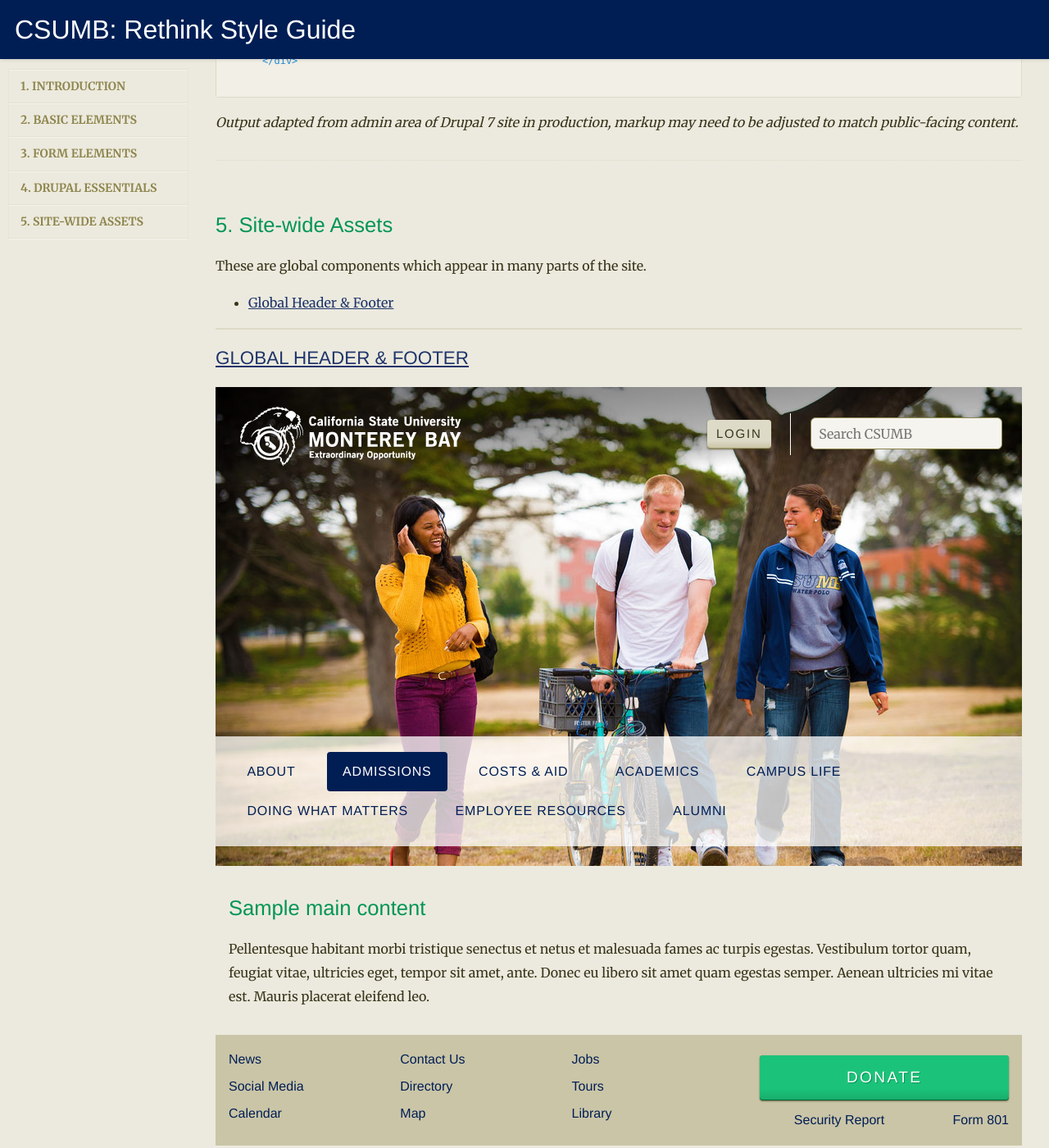
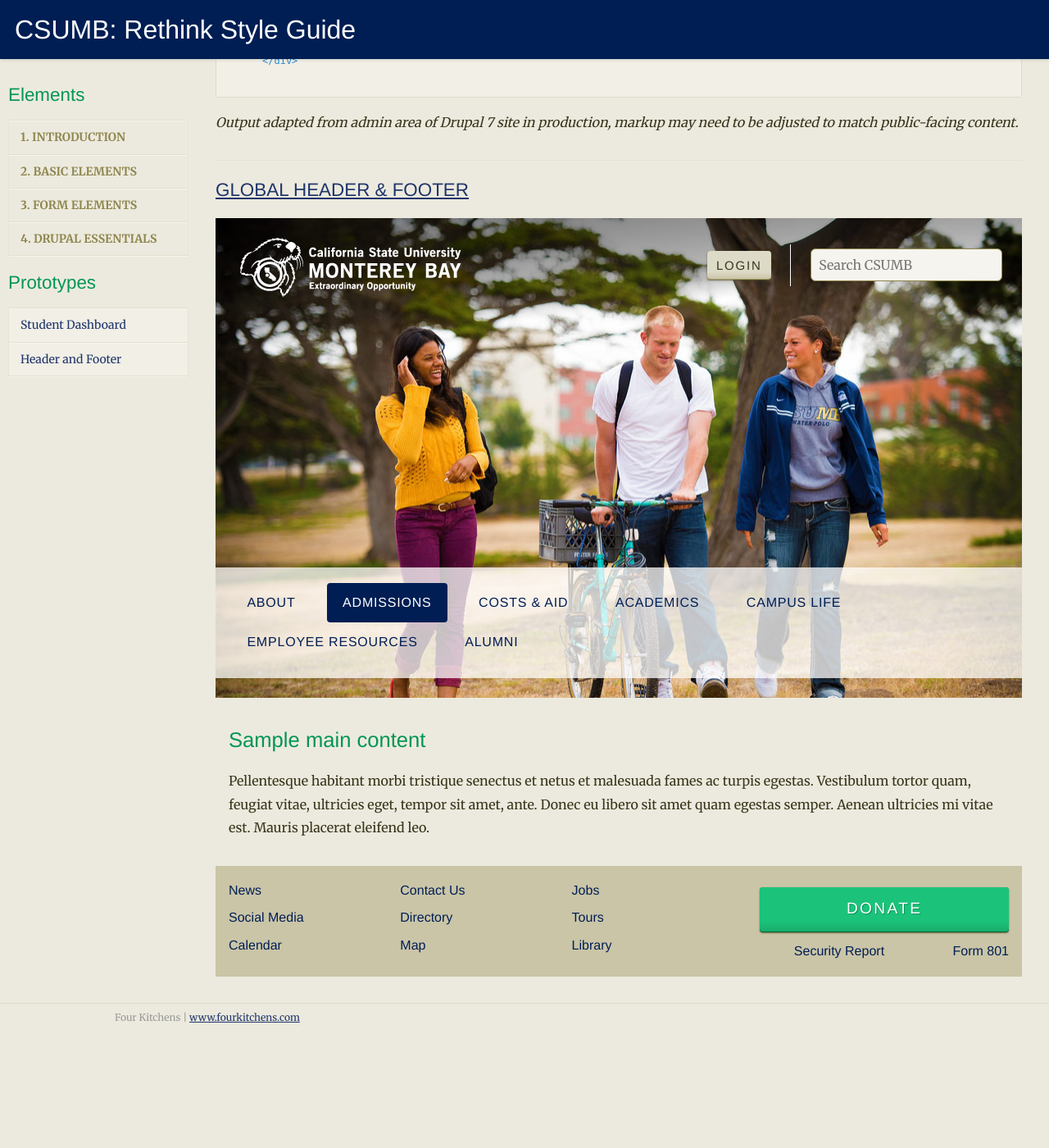
Before and after one commit to fourkitchens/csumb-style-guide, a Jekyll site: the page built from index.html, in a window 1280 px wide and 1400 px high, scrolled down 15034 px. Shown: the whole window at 82% size. Built offline with Jekyll 4.4.1, drawn with Linux system fonts in a browser that asks for light colours; nearby versions of some CDN libraries; Markdown is read by kramdown in place of the engine named in the settings; after the commit the page ends 16292 px from its top, so only the background shows below that.

Commit message:
Adding the same prototype menu elements as Jared did in his branch. Added a new layout partial to better serve us in styling these prototype layouts.

```diff
--- a/_layouts/component.html
+++ b/_layouts/component.html
@@ -3,7 +3,8 @@
 ---
 
 <div class="styleguide-content">
-  <nav class="styleguide-nav collapse"><ul>
+  <nav class="styleguide-nav collapse">
+    <ul>
     {% for post in site.posts reversed %}
       {% if post.layout == "heading" %}
         <li class="heading">{{ post.date | date: "%Y" | plus:0 }}. {{ post.title }} <!-- <a href="{{ post.url }}">&rarr;</a> --></li>
@@ -13,7 +14,8 @@
         <li><a href="{{ post.url }}">{{ post.title }}</a></li>
       {% endif %}
     {% endfor %}
-  </ul></nav>
+    </ul>
+  </nav>
   <div class="styleguide-index">
     <h1>{{ page.title }}</h1>
 
--- a/css/style.css
+++ b/css/style.css
@@ -1128,6 +1128,15 @@
   [dir="rtl"] .l-two-column .column-2 {
     float: left;
   }
+}
+
+/**
+ * @file _prototype_layouts.scss
+ * A full-width layout that doesn't factor in the left sidebar.
+ */
+.prototype-grid .wrapper {
+  max-width: 65em;
+  margin: 0 auto;
 }
 
 /**
--- a/index.html
+++ b/index.html
@@ -4,7 +4,9 @@
 ---
 
 <div class="styleguide-content">
-  <nav class="styleguide-nav collapse"><ul>
+  <nav class="styleguide-nav collapse">
+  <h2>Elements</h2>
+    <ul>
       {% for post in site.posts reversed %}
         {% if post.layout == "heading" %}
           <li class="heading">{{ post.date | date: "%Y" | plus:0 }}. {{ post.title }} <!-- <a href="{{ post.url }}">&rarr;</a> --></li>
@@ -12,8 +14,13 @@
           <li><a href="#{{ post.id | remove_first:'/' | replace:'/','-' | replace:' ','-' }}">{{ post.title }}</a></li>
         {% endif %}
       {% endfor %}
-  </ul></nav>
-
+    </ul>
+  <h2>Prototypes</h2>
+    <ul>
+      <li><a href="/component/0009-studentdashboard.html">Student Dashboard</a></li>
+      <li><a href="/component/0009-global-footer.html">Header and Footer</a></li>
+    </ul>
+  </nav>
   <div class="styleguide-index">
     <h1>All Components</h1>
 
--- a/sass/style.scss
+++ b/sass/style.scss
@@ -39,6 +39,7 @@
 @import 'layouts/base_layouts';
 @import 'layouts/l-centered';
 @import 'layouts/l-two-column';
+@import 'layouts/prototype_layouts';
 
 ////////////////////////
 // Import compontents
```
Also changed, not shown: _layouts/prototype.html (renamed from _layouts/full-page.html, +3 -17 lines), _posts/0009-01-03-global-footer.markdown (renamed from _posts/0005-01-05-global-footer.markdown, +5 -6 lines), css/layouts/prototype.css (added, +51 -0 lines), css/layouts/prototype_layouts.css (added, +7 -0 lines), css/style-ie8.css (+9 -0 lines), sass/layouts/_prototype_layouts.scss (added, +12 -0 lines), _posts/.0005-01-01-SITEWIDE.markdown (renamed from _posts/0005-01-01-SITEWIDE.markdown). Lines whose indentation alone changed are shown as unchanged.
